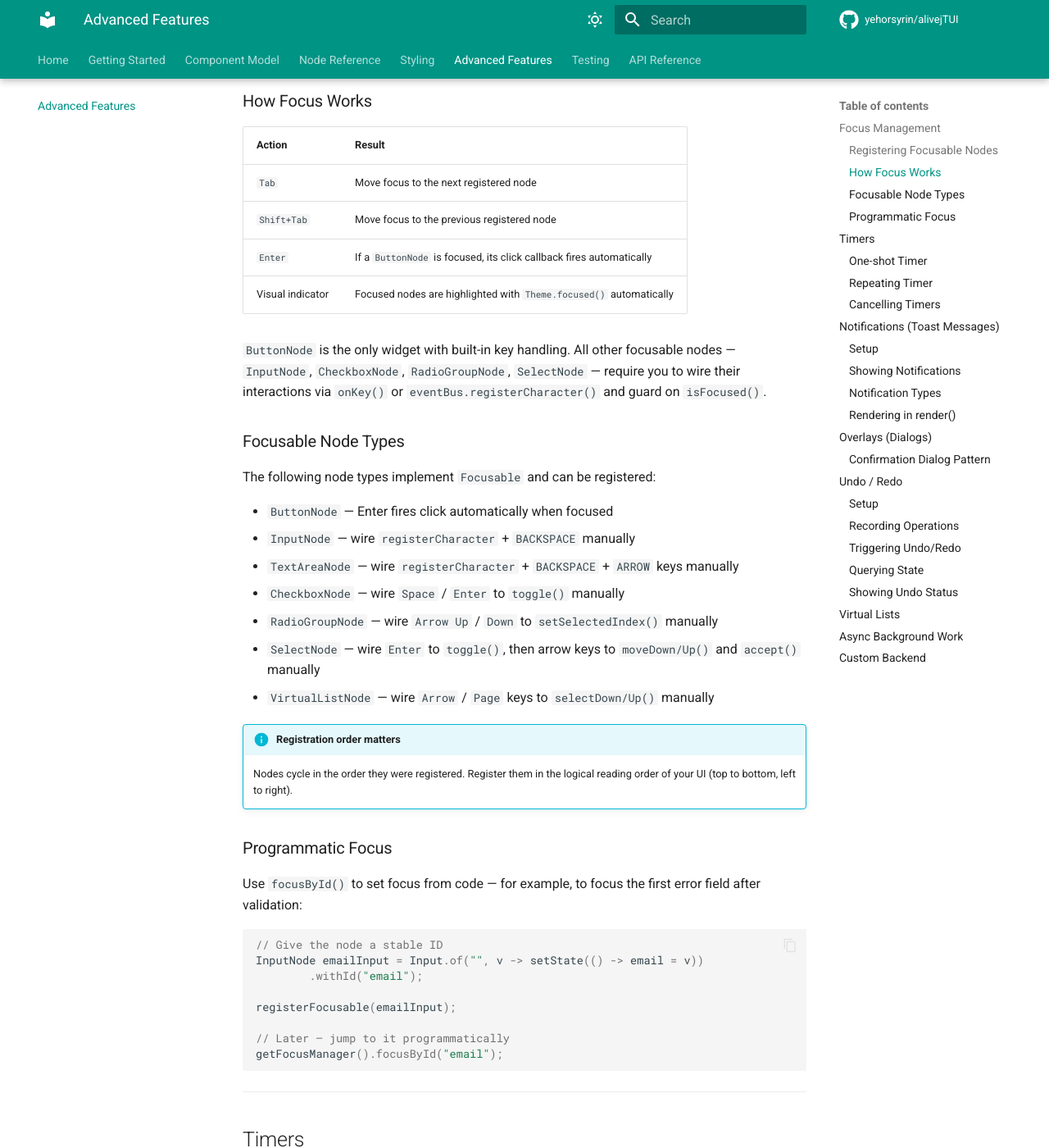
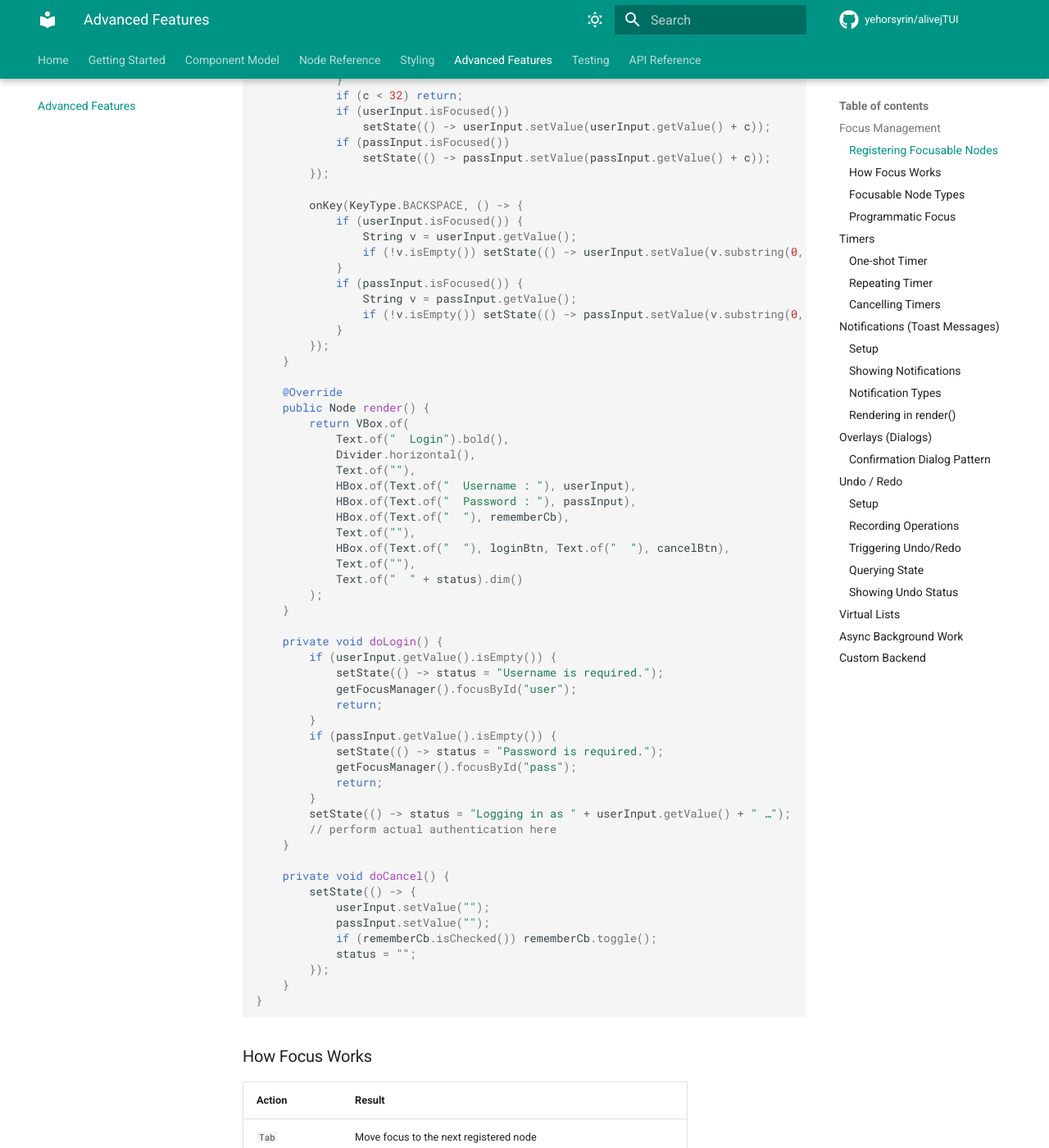
Before and after one commit to yehorsyrin/alivejTUI, an MkDocs documentation site: the page built from docs/advanced.md, in a window 1280 px wide and 1400 px high, scrolled down 1223 px. Shown: the whole window at 82% size. Built offline with MkDocs 1.6.1 and Material for MkDocs 9.7.7, drawn with Linux system fonts in a browser that asks for light colours; comment, search, counter and statistics services are not loaded; some of the changed text lies outside the part shown.

Commit message:
docs: replace focus example with complete compilable LoginForm
Full class with imports, render(), doLogin(), doCancel(), correct
character routing via setValue(), Space via registerCharacter,
focusById via setKey() instead of withId().

Co-Authored-By: Jarvis (AI) <noreply@anthropic.com>

````diff
--- a/docs/advanced.md
+++ b/docs/advanced.md
@@ -8,25 +8,36 @@ AliveJTUI provides automatic `Tab` / `Shift+Tab` focus cycling. Register focusab
 
 ### Registering Focusable Nodes
 
-Declare focusable nodes as fields and register them in `mount()` in the order you want Tab to cycle through them:
+Declare focusable nodes as fields and register them in `mount()` in the order you want Tab to cycle through them.
+
+The example below is a complete, runnable login form:
 
 ```java
+import io.github.yehorsyrin.tui.core.Component;
+import io.github.yehorsyrin.tui.core.Node;
+import io.github.yehorsyrin.tui.event.EventBus;
+import io.github.yehorsyrin.tui.event.KeyType;
+import io.github.yehorsyrin.tui.node.*;
+
 public class LoginForm extends Component {
 
-    private String username = "";
-    private String password = "";
-    private boolean remember = false;
+    // --- State ---
+    private String status = "";
 
-    private final InputNode userInput  = Input.of("", v -> setState(() -> username = v));
-    private final InputNode passInput  = Input.of("", v -> setState(() -> password = v));
-    private final CheckboxNode rememberCb = Checkbox.of("Remember me", false,
-            () -> setState(() -> remember = !remember));
-    private final ButtonNode loginBtn  = Button.of("[ Login ]", this::login);
-    private final ButtonNode cancelBtn = Button.of("[ Cancel ]", this::cancel);
+    // --- Widgets (fields so they survive re-renders) ---
+    private final InputNode    userInput  = Input.of("", null);
+    private final InputNode    passInput  = Input.of("", null);
+    private final CheckboxNode rememberCb = Checkbox.of("Remember me", false, null);
+    private final ButtonNode   loginBtn   = Button.of("[ Login ]",  this::doLogin);
+    private final ButtonNode   cancelBtn  = Button.of("[ Cancel ]", this::doCancel);
 
     @Override
     public void mount(Runnable onStateChange, EventBus eventBus) {
         super.mount(onStateChange, eventBus);
+
+        // Assign stable keys so focusById() can find them later
+        userInput.setKey("user");
+        passInput.setKey("pass");
 
         // Tab order: top → bottom
         registerFocusable(userInput);
@@ -35,19 +46,69 @@ public class LoginForm extends Component {
         registerFocusable(loginBtn);
         registerFocusable(cancelBtn);
 
-        // Route typed characters to whichever input is focused;
-        // space (c == ' ') toggles the checkbox when it has focus
+        // Character input: route to the focused InputNode,
+        // or toggle the checkbox on Space
         eventBus.registerCharacter(c -> {
-            if (c == ' ' && rememberCb.isFocused()) { setState(() -> rememberCb.toggle()); return; }
+            if (c == ' ' && rememberCb.isFocused()) {
+                setState(() -> rememberCb.toggle());
+                return;
+            }
             if (c < 32) return;
-            if (userInput.isFocused()) setState(() -> username += c);
-            if (passInput.isFocused()) setState(() -> password += c);
+            if (userInput.isFocused())
+                setState(() -> userInput.setValue(userInput.getValue() + c));
+            if (passInput.isFocused())
+                setState(() -> passInput.setValue(passInput.getValue() + c));
         });
+
         onKey(KeyType.BACKSPACE, () -> {
-            if (userInput.isFocused() && !username.isEmpty())
-                setState(() -> username = username.substring(0, username.length() - 1));
-            if (passInput.isFocused() && !password.isEmpty())
-                setState(() -> password = password.substring(0, password.length() - 1));
+            if (userInput.isFocused()) {
+                String v = userInput.getValue();
+                if (!v.isEmpty()) setState(() -> userInput.setValue(v.substring(0, v.length() - 1)));
+            }
+            if (passInput.isFocused()) {
+                String v = passInput.getValue();
+                if (!v.isEmpty()) setState(() -> passInput.setValue(v.substring(0, v.length() - 1)));
+            }
+        });
+    }
+
+    @Override
+    public Node render() {
+        return VBox.of(
+            Text.of("  Login").bold(),
+            Divider.horizontal(),
+            Text.of(""),
+            HBox.of(Text.of("  Username : "), userInput),
+            HBox.of(Text.of("  Password : "), passInput),
+            HBox.of(Text.of("  "), rememberCb),
+            Text.of(""),
+            HBox.of(Text.of("  "), loginBtn, Text.of("  "), cancelBtn),
+            Text.of(""),
+            Text.of("  " + status).dim()
+        );
+    }
+
+    private void doLogin() {
+        if (userInput.getValue().isEmpty()) {
+            setState(() -> status = "Username is required.");
+            getFocusManager().focusById("user");
+            return;
+        }
+        if (passInput.getValue().isEmpty()) {
+            setState(() -> status = "Password is required.");
+            getFocusManager().focusById("pass");
+            return;
+        }
+        setState(() -> status = "Logging in as " + userInput.getValue() + " …");
+        // perform actual authentication here
+    }
+
+    private void doCancel() {
+        setState(() -> {
+            userInput.setValue("");
+            passInput.setValue("");
+            if (rememberCb.isChecked()) rememberCb.toggle();
+            status = "";
         });
     }
 }
@@ -81,18 +142,7 @@ The following node types implement `Focusable` and can be registered:
 
 ### Programmatic Focus
 
-Use `focusById()` to set focus from code — for example, to focus the first error field after validation:
-
-```java
-// Give the node a stable ID
-InputNode emailInput = Input.of("", v -> setState(() -> email = v))
-        .withId("email");
-
-registerFocusable(emailInput);
-
-// Later — jump to it programmatically
-getFocusManager().focusById("email");
-```
+`getFocusManager().focusById(key)` jumps focus to a node by its key. Set the key with `node.setKey("...")` before calling `registerFocusable`. The example above uses this to jump back to the empty field after a failed validation.
 
 ---
 
````
